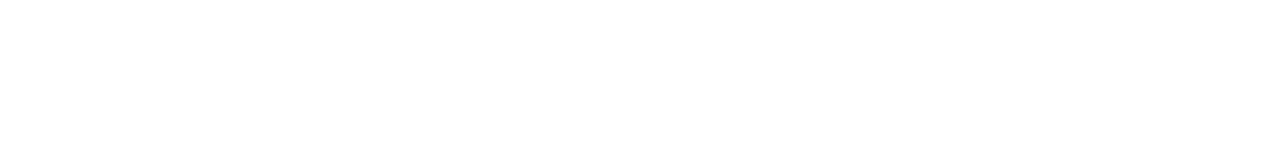
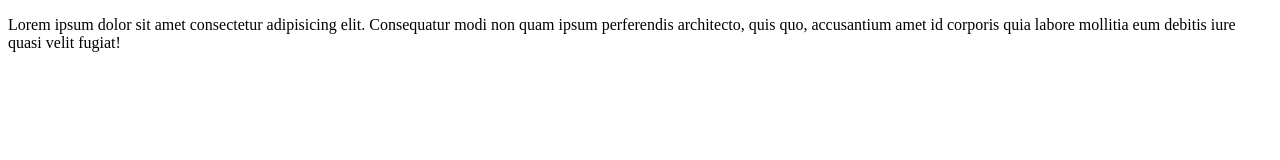
Before and after one commit to adeaye/webdev6, a plain HTML site: page index.html in a window 1280 px wide. Drawn offline with Linux system fonts and the light colour scheme.

Commit message:
nambah kalimat

```diff
--- a/index.html
+++ b/index.html
@@ -6,6 +6,6 @@
     <title>Homepage</title>
 </head>
 <body>
-
+    <p>Lorem ipsum dolor sit amet consectetur adipisicing elit. Consequatur modi non quam ipsum perferendis architecto, quis quo, accusantium amet id corporis quia labore mollitia eum debitis iure quasi velit fugiat!</p>
 </body>
 </html>
```
